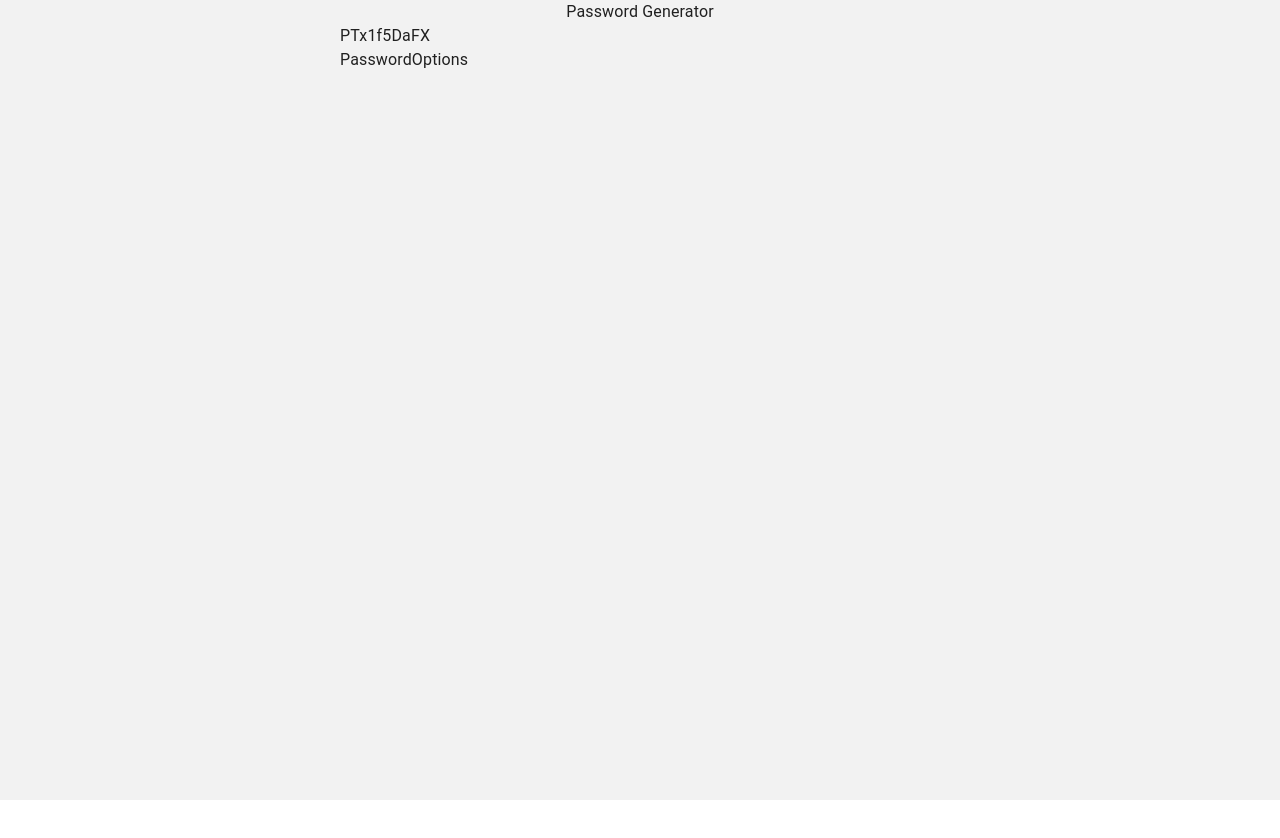
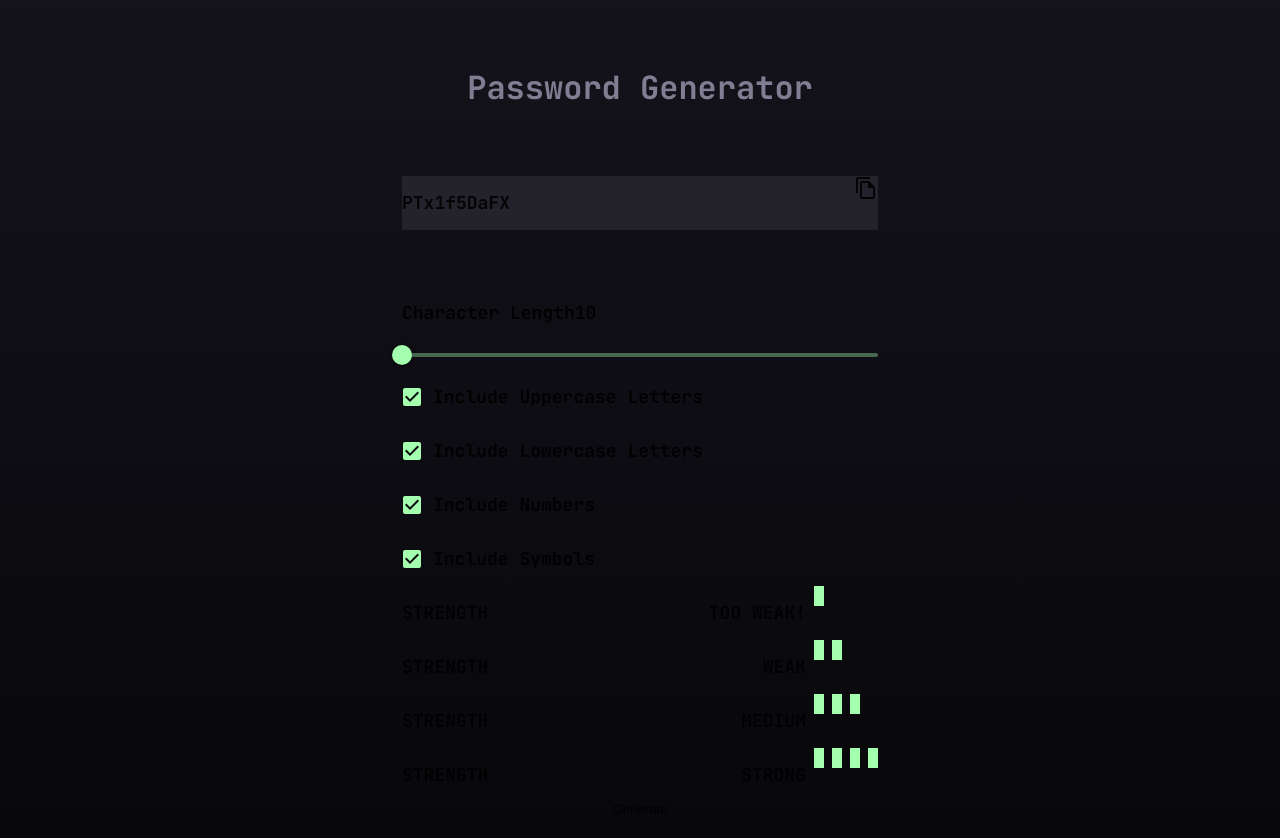
Before and after one commit to ronaldpaek/password-generator-app, a React (Create React App) app: page / in a window 1280 px wide. Shown: the top 838 px of the page. Before the commit the page ends 800 px from the top, so only its background shows below. Built offline with nearby package versions, Linux system fonts and the light colour scheme.

Commit message:
Added all component and added custom styling / theme object

```diff
--- a/src/App.js
+++ b/src/App.js
@@ -1,17 +1,84 @@
-import { Box, CssBaseline, Container } from '@mui/material';
+import { Box, CssBaseline, Stack } from '@mui/material';
+import { createTheme, ThemeProvider } from '@mui/material/styles';
 
-import { Title, Password, PasswordOptions } from './components';
+import { Password, PasswordOptions } from './components';
+
+const theme = createTheme({
+	breakpoints: {
+		values: {
+			mobile: 0,
+			tablet: 768,
+			desktop: 1440
+		}
+	},
+	palette: {
+		primary: {
+			main: '#A4FFAF'
+		},
+		red: {
+			main: '#F64A4A'
+		},
+		orange: {
+			main: '#FB7C58'
+		},
+		yellow: {
+			main: '#F8CD65'
+		},
+		darkGrey: {
+			main: '#24232C'
+		},
+		grey: {
+			main: '#817D92',
+			dark: '#24232C',
+			veryDark: '#18171F'
+		},
+		white: {
+			main: '#E6E5EA'
+		}
+	},
+	typography: {
+		fontFamily: 'JetBrains Mono',
+		h1: {
+			fontSize: 32,
+			lineHeight: 5.5,
+			fontWeight: 700
+		},
+		h2: {
+			fontSize: 24,
+			lineHeight: 4,
+			fontWeight: 700
+		},
+		body1: {
+			fontSize: 18,
+			lineHeight: 3,
+			fontWeight: 700
+		}
+	}
+});
 
 const App = () => {
 	return (
-		<Box bgcolor='#F2F2F2' minHeight='100vh'>
+		<ThemeProvider theme={theme}>
 			<CssBaseline />
-			<Container component='main' disableGutters maxWidth='sm'>
-				<Title />
-				<Password />
-				<PasswordOptions />
-			</Container>
-		</Box>
+			<Box
+				sx={{
+					background: 'linear-gradient(180deg, #14131B 0%, #08070B 100%)',
+					minHeight: '100vh'
+				}}
+			>
+				<Stack
+					component='main'
+					spacing={{ mobile: 2, tablet: 3 }}
+					m='auto'
+					sx={{
+						maxWidth: 540
+					}}
+				>
+					<Password />
+					<PasswordOptions />
+				</Stack>
+			</Box>
+		</ThemeProvider>
 	);
 };
 
--- /dev/null
+++ b/src/components/Bar.js
@@ -0,0 +1,15 @@
+import { Box } from '@mui/material';
+
+const Bar = ({ strengthLevel, i }) => {
+	return (
+		<Box
+			sx={{
+				width: 10,
+				height: 20,
+				bgcolor: i <= strengthLevel ? 'primary.main' : 'transparent'
+			}}
+		/>
+	);
+};
+
+export default Bar;
--- /dev/null
+++ b/src/components/CharacterOptions.js
@@ -0,0 +1,29 @@
+import { Stack, Typography, Slider, FormGroup } from '@mui/material';
+
+import { CheckboxLabel } from './';
+
+const CharacterOptions = () => {
+	const labels = [
+		'Include Uppercase Letters',
+		'Include Lowercase Letters',
+		'Include Numbers',
+		'Include Symbols'
+	];
+
+	return (
+		<Stack>
+			<Stack direction='row'>
+				<Typography>Character Length</Typography>
+				<Typography>10</Typography>
+			</Stack>
+			<Slider />
+			<FormGroup>
+				{labels.map((label, i) => (
+					<CheckboxLabel key={i} label={label} />
+				))}
+			</FormGroup>
+		</Stack>
+	);
+};
+
+export default CharacterOptions;
--- /dev/null
+++ b/src/components/CheckboxLabel.js
@@ -0,0 +1,9 @@
+import { FormControlLabel, Checkbox } from '@mui/material';
+
+const CheckboxLabel = ({ label }) => {
+	return (
+		<FormControlLabel control={<Checkbox defaultChecked />} label={label} />
+	);
+};
+
+export default CheckboxLabel;
--- a/src/components/Password.js
+++ b/src/components/Password.js
@@ -1,11 +1,27 @@
-import { Stack, Typography, SvgIcon } from '@mui/material';
+import { Box, Stack, Typography, SvgIcon } from '@mui/material';
 
+import { MdOutlineFileCopy } from 'react-icons/md';
 
 const Password = () => {
-  return (
-		<Stack direction='row' justifyContent='space-between'>
-      <Typography component='h2'>PTx1f5DaFX</Typography>
-		</Stack>
+	return (
+		<Box px={4}>
+			<Typography
+				component='h1'
+				variant='h1'
+				textAlign='center'
+				color='grey.main'
+			>
+				Password Generator
+			</Typography>
+			<Stack
+				direction='row'
+				justifyContent='space-between'
+				bgcolor={theme => theme.palette.grey.dark}
+			>
+				<Typography component='h2'>PTx1f5DaFX</Typography>
+				<SvgIcon component={MdOutlineFileCopy} />
+			</Stack>
+		</Box>
 	);
 };
 
--- a/src/components/PasswordOptions.js
+++ b/src/components/PasswordOptions.js
@@ -1,8 +1,19 @@
+import { Stack, ButtonBase } from '@mui/material';
+
+import { CharacterOptions, StrengthIndicator } from './';
 
 const PasswordOptions = () => {
-  return (
-    <div>PasswordOptions</div>
-  )
-}
+	const strengths = ['TOO WEAK!', 'WEAK', 'MEDIUM', 'STRONG'];
 
-export default PasswordOptions
+	return (
+		<Stack p={4}>
+			<CharacterOptions />
+			{strengths.map((strength, i) => (
+				<StrengthIndicator key={i} strength={strength} strengthLevel={i} />
+      ))}
+      <ButtonBase>Generate</ButtonBase>
+		</Stack>
+	);
+};
+
+export default PasswordOptions;
--- /dev/null
+++ b/src/components/StrengthIndicator.js
@@ -0,0 +1,21 @@
+import { Stack, Typography } from '@mui/material';
+
+import { Bar } from './';
+
+const StrengthIndicator = ({ strength, strengthLevel }) => {
+	return (
+		<Stack direction='row' justifyContent='space-between'>
+			<Typography>STRENGTH</Typography>
+			<Stack direction='row'>
+				<Typography mr={1}>{strength}</Typography>
+				<Stack direction='row' spacing={1}>
+					{Array.from({ length: 4 }).map((_, i) => (
+						<Bar key={i} strengthLevel={strengthLevel} i={i} />
+					))}
+				</Stack>
+			</Stack>
+		</Stack>
+	);
+};
+
+export default StrengthIndicator;
--- a/src/components/Title.js
+++ /dev/null
@@ -1,11 +0,0 @@
-import { Typography } from '@mui/material';
-
-const Title = () => {
-	return (
-		<Typography component='h1' textAlign='center'>
-			Password Generator
-		</Typography>
-	);
-};
-
-export default Title;
--- a/src/components/index.js
+++ b/src/components/index.js
@@ -1,5 +1,15 @@
-import Title from './Title';
 import Password from './Password';
 import PasswordOptions from './PasswordOptions';
+import CharacterOptions from './CharacterOptions';
+import CheckboxLabel from './CheckboxLabel';
+import StrengthIndicator from './StrengthIndicator';
+import Bar from './Bar';
 
-export { Title, Password, PasswordOptions };
+export {
+	Password,
+	PasswordOptions,
+	CharacterOptions,
+	CheckboxLabel,
+	StrengthIndicator,
+	Bar
+};
```
